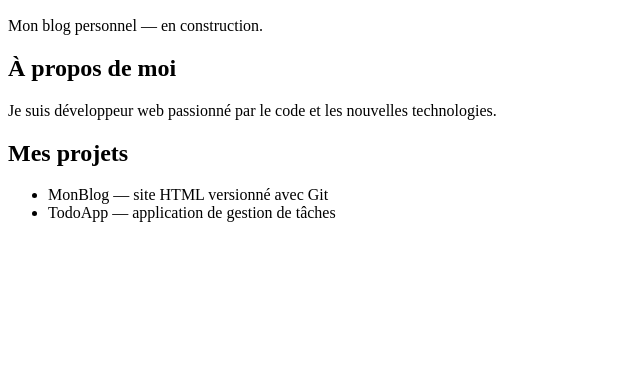
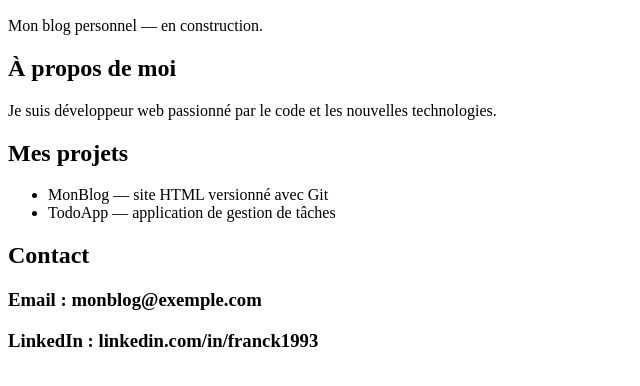
Before and after one commit to Franck1996/MonBlog, a plain HTML site: page index.html in a window 1280 px wide. Shown: the part 110-496 px from the top of the page, without its empty margins (0-640 px from the left). Drawn offline with Linux system fonts and the light colour scheme.

Commit message:
feat: ajout section contact avec email et LinkedIn

```diff
--- a/index.html
+++ b/index.html
@@ -19,8 +19,9 @@
         <li>TodoApp — application de gestion de tâches</li>
     </ul>
 
-
-
+    <h2>Contact</h2>
+    <h3>Email : monblog@exemple.com</h3>
+    <h3>LinkedIn : linkedin.com/in/franck1993</h3>
 
 </body>
 </html>
```
